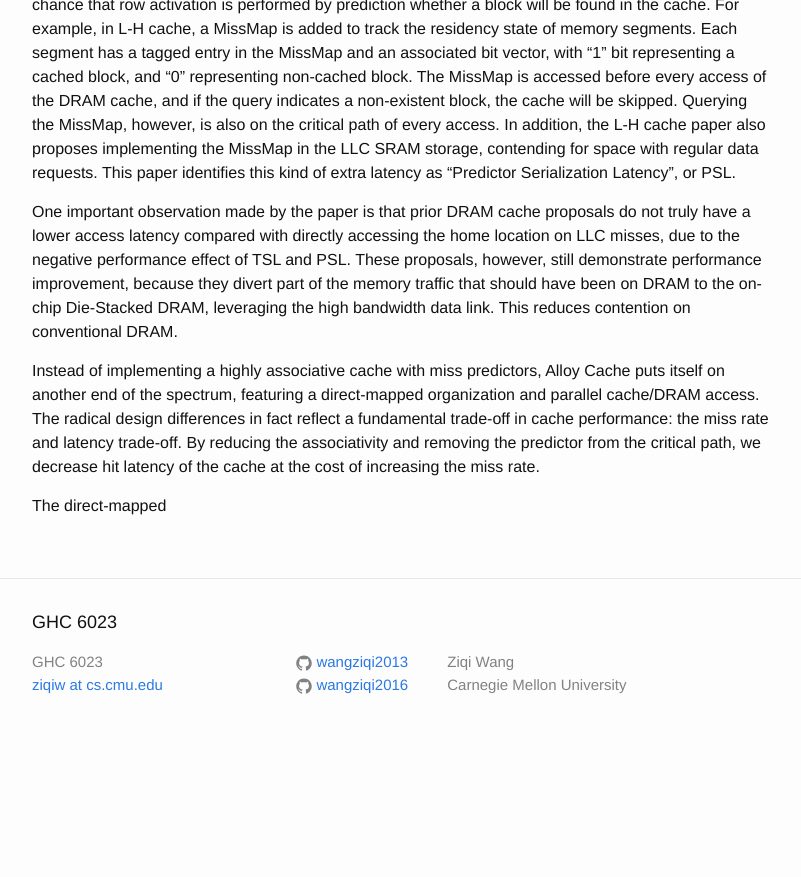
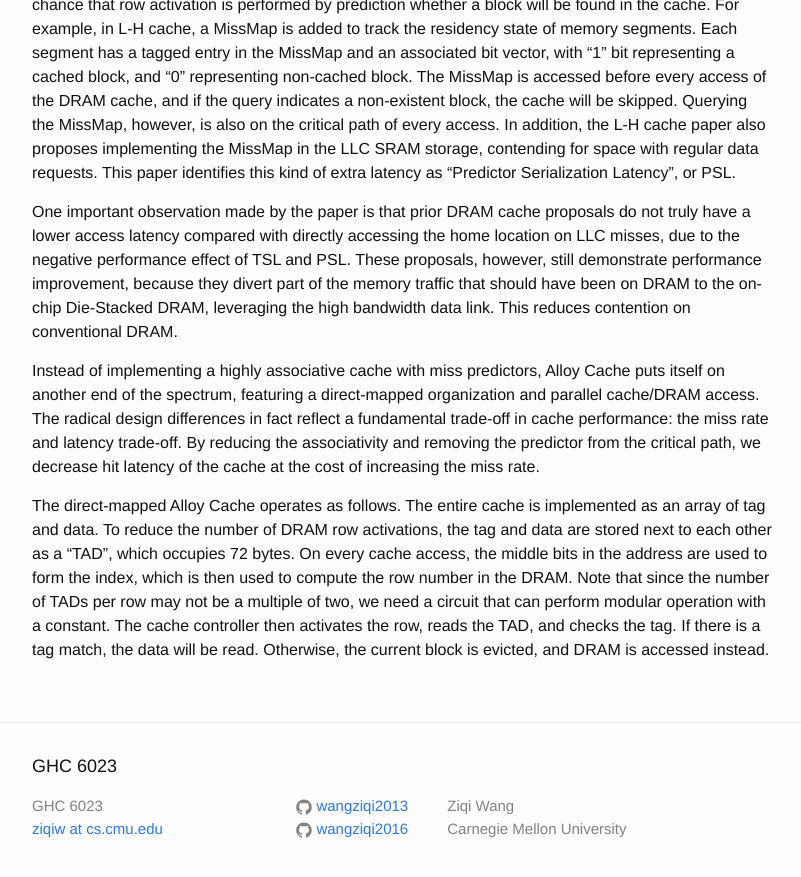
Before and after one commit to wangziqi2013/wangziqi2013.github.io, a Jekyll site: the page built from _posts/2019-08-31-alloy-cache.markdown, in a window 1280 px wide and 900 px high, scrolled down 883 px. Shown: the top 877 px of the window, without its empty margins (238-1039 px from the left). Built offline with Jekyll 4.4.1, drawn with Linux system fonts in a browser that asks for light colours; before the commit the page ends 1639 px from its top, so only the background shows below that.

Commit message:
Adding operation

```diff
--- a/_posts/2019-08-31-alloy-cache.markdown
+++ b/_posts/2019-08-31-alloy-cache.markdown
@@ -46,4 +46,10 @@ reflect a fundamental trade-off in cache performance: the miss rate and latency
 and removing the predictor from the critical path, we decrease hit latency of the cache at the cost of increasing the miss
 rate.
 
-The direct-mapped
+The direct-mapped Alloy Cache operates as follows. The entire cache is implemented as an array of tag and data. To
+reduce the number of DRAM row activations, the tag and data are stored next to each other as a "TAD", which occupies 72
+bytes. On every cache access, the middle bits in the address are used to form the index, which is then used to compute
+the row number in the DRAM. Note that since the number of TADs per row may not be a multiple of two, we need a circuit
+that can perform modular operation with a constant. The cache controller then activates the row, reads the TAD, and
+checks the tag. If there is a tag match, the data will be read. Otherwise, the current block is evicted, and DRAM is
+accessed instead.
```
